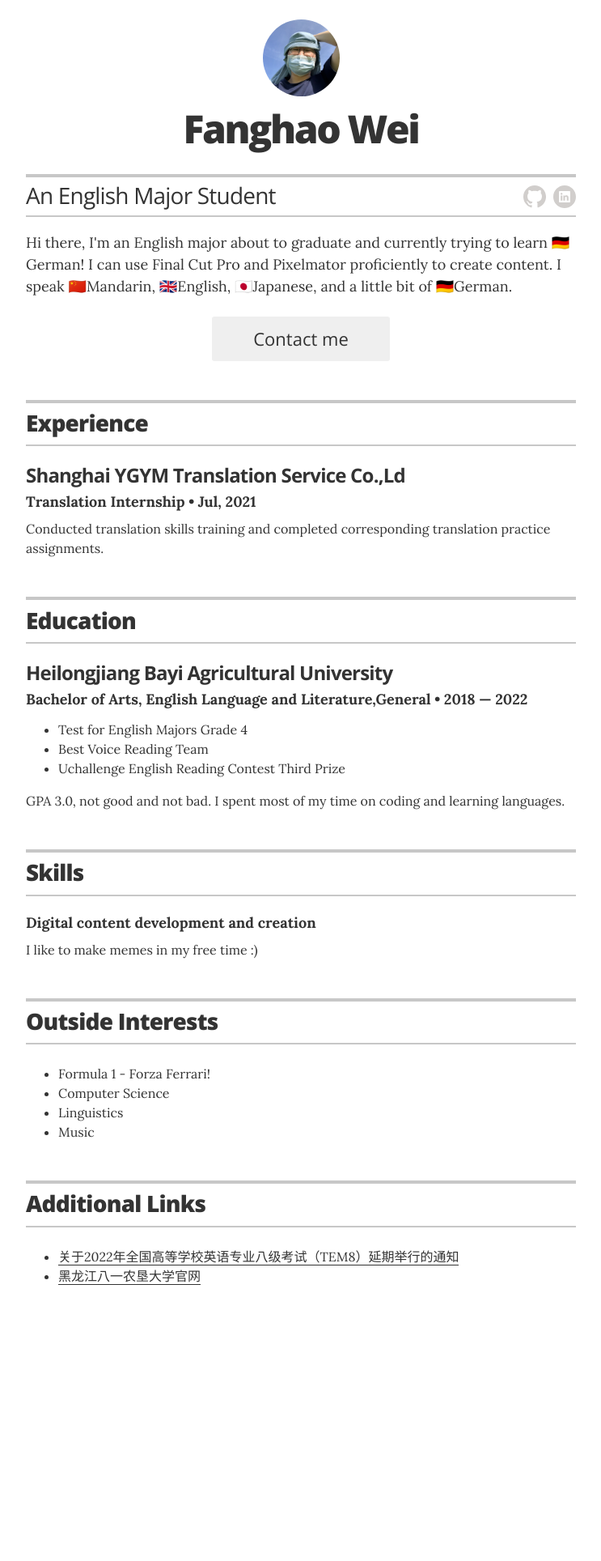
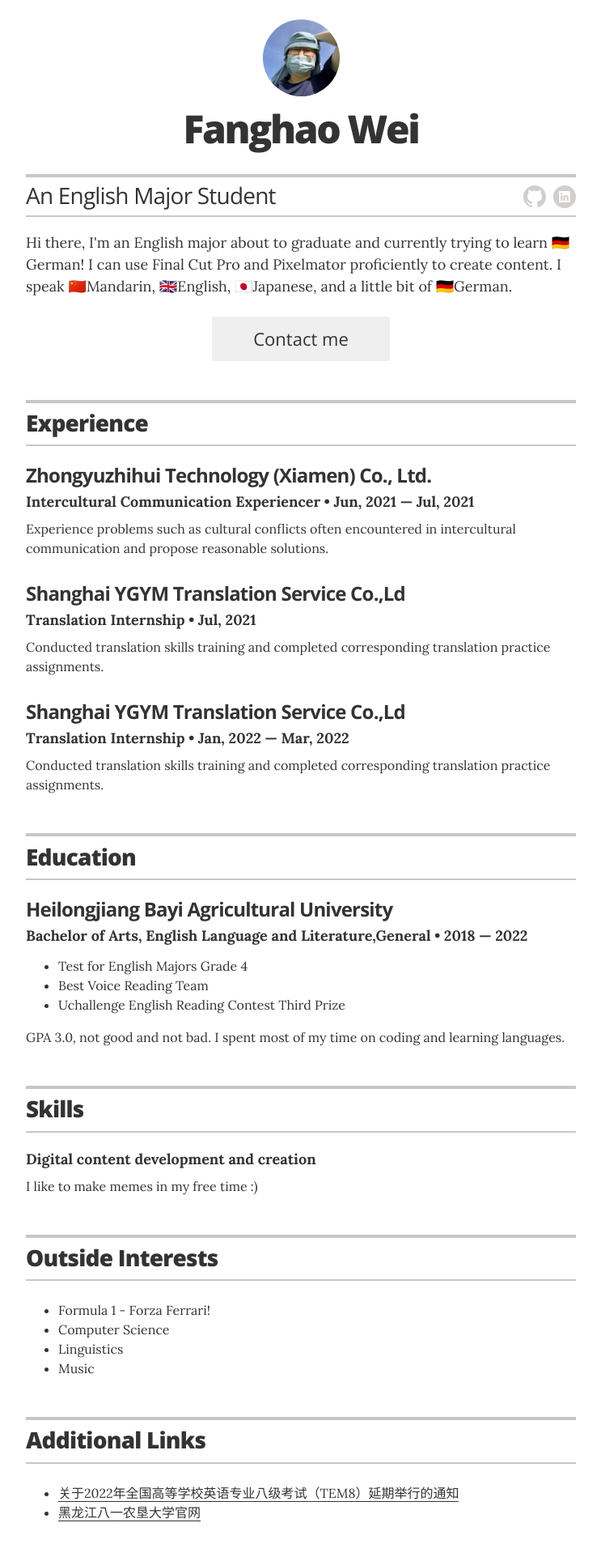
Before and after one commit to vfanghao/fanghao.me, a Jekyll site: the page built from index.html, in a window 1280 px wide. Shown: the whole page at 81% size, without its empty margins (268-1011 px from the left). Built offline with Jekyll 4.4.1, drawn with Linux system fonts in a browser that asks for light colours; before the commit the page ends 1636 px from its top, so only the background shows below that.

Commit message:
Update experience.yml

```diff
--- a/_data/experience.yml
+++ b/_data/experience.yml
@@ -1,6 +1,19 @@
 # Jobs
+# Intercultural Communication Experiencer
+- company: Zhongyuzhihui Technology (Xiamen) Co., Ltd.
+  position: Intercultural Communication Experiencer
+  duration: Jun, 2021 &mdash; Jul, 2021
+  summary: Experience problems such as cultural conflicts often encountered in intercultural communication and propose reasonable solutions.
+
+
 # Translation Internship
 - company: Shanghai YGYM Translation Service Co.,Ld
   position: Translation Internship
   duration: Jul, 2021
   summary: Conducted translation skills training and completed corresponding translation practice assignments.
+
+# Translation Internship
+- company: Shanghai YGYM Translation Service Co.,Ld
+  position: Translation Internship
+  duration: Jan, 2022 &mdash; Mar, 2022
+  summary: Conducted translation skills training and completed corresponding translation practice assignments.
```
